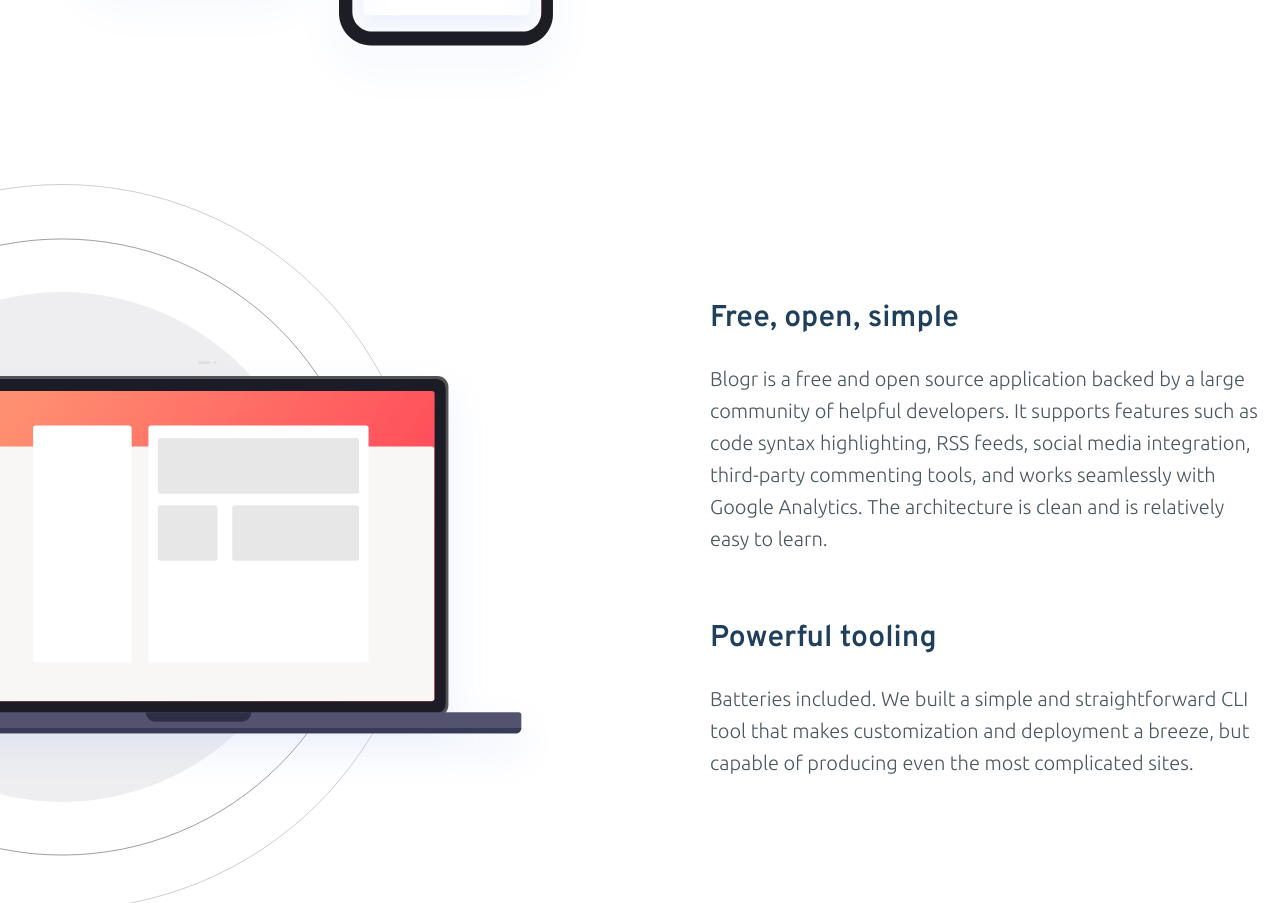
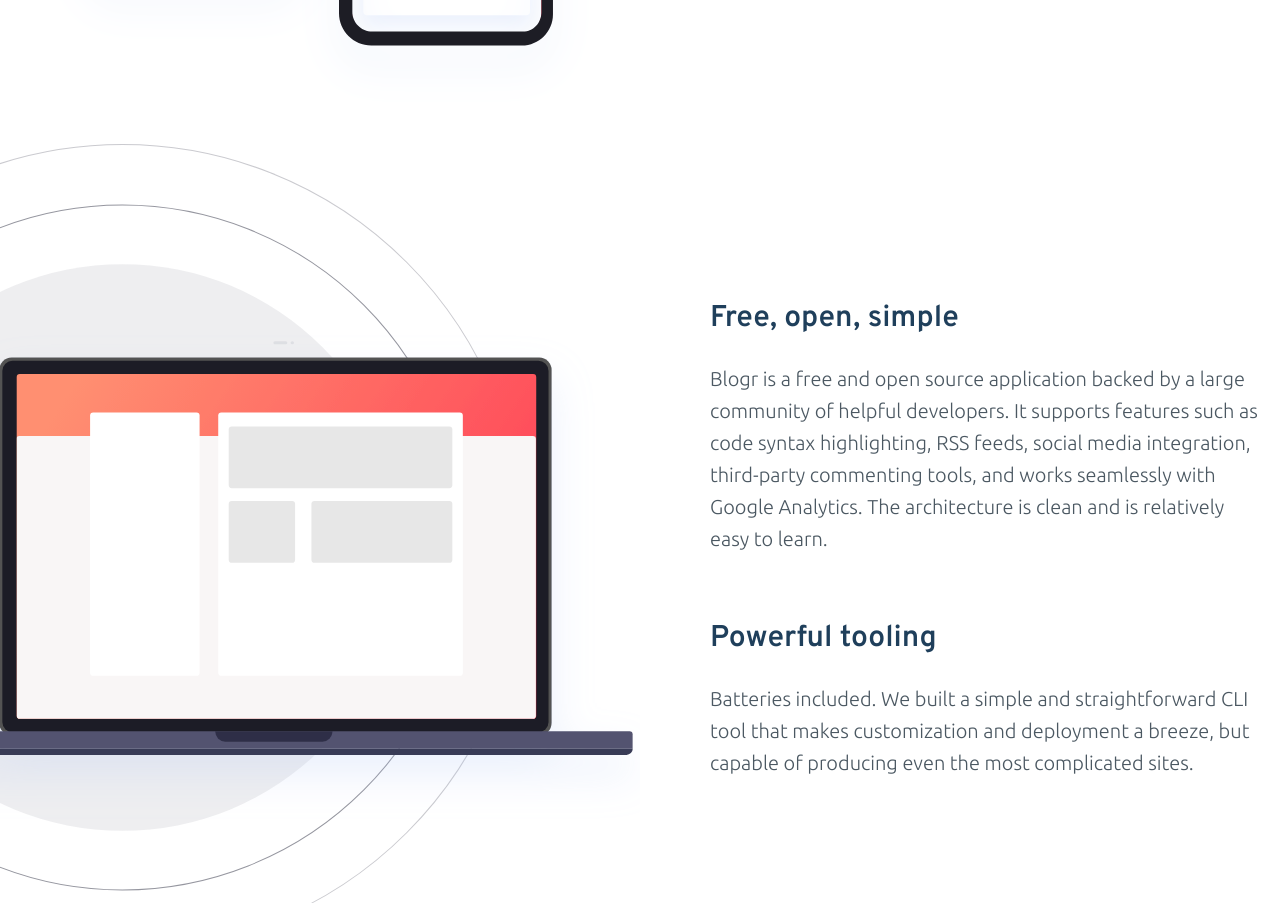
Before and after one commit to akshay488/blog, a plain HTML site: page index.html in a window 1280 px wide. Shown: the part 2113-3016 px from the top of the page. Drawn offline with Linux system fonts and the light colour scheme.

Commit message:
corruptions

```diff
--- a/index.css
+++ b/index.css
@@ -277,8 +277,8 @@ transform-origin: 9px 4px;
   .pic-3 {
     background: url('images/illustration-laptop-desktop.svg');
     background-repeat: no-repeat;
-    background-size: 900px ;
-    background-position: -300px ;
+    background-size: 1000px ;
+    background-position: -280px ;
       grid-column: 1/span 2;
     grid-row:1/span 4;
   }
```
